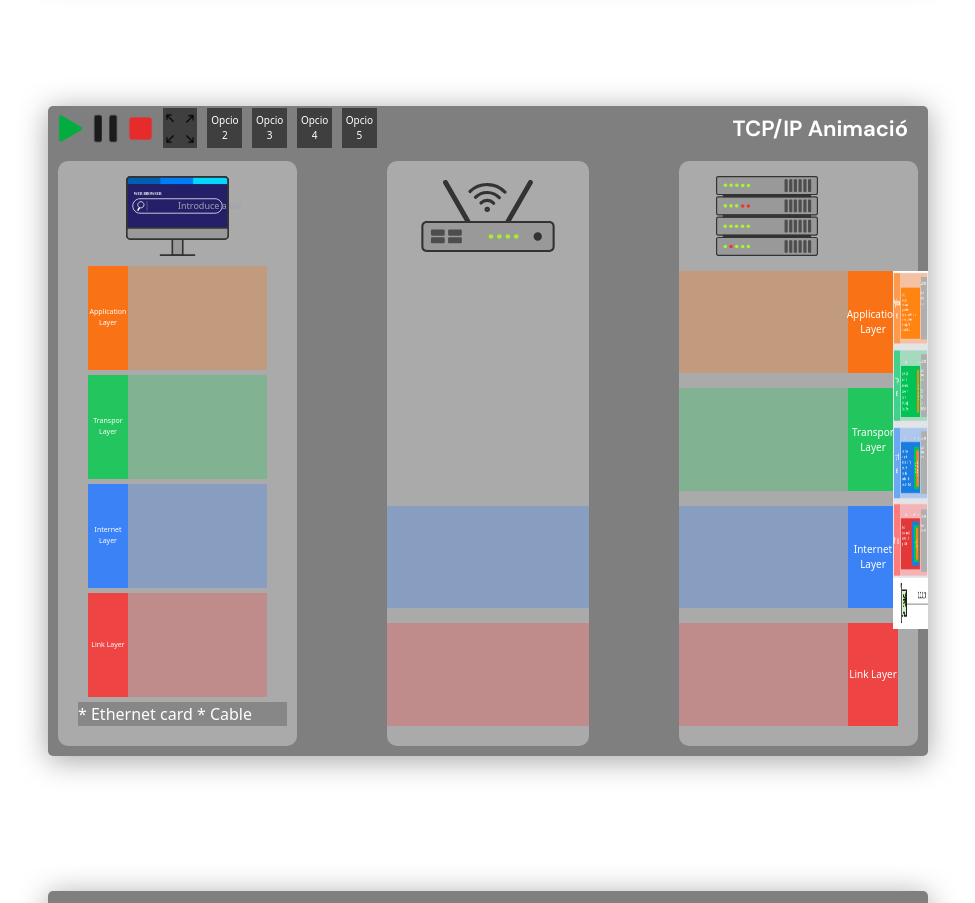
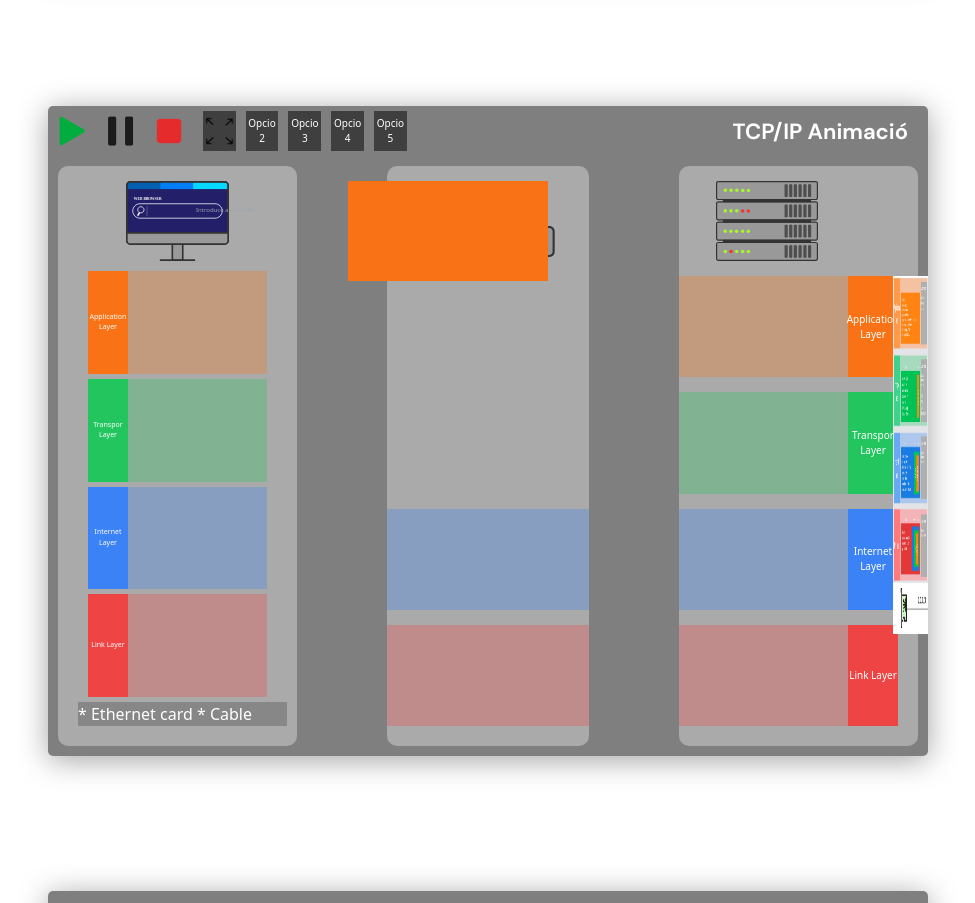
Before and after one commit to Ipasky/skylib, a Vue app: page /internetprotocols/tcpip in a window 1280 px wide. Shown: the part 802-1705 px from the top of the page, without its empty margins (152-1127 px from the left). Built offline with nearby package versions, Linux system fonts and the light colour scheme.

Commit message:
new changes merge main

```diff
--- a/src/assets/input.css
+++ b/src/assets/input.css
@@ -536,13 +536,14 @@
             }
             .tcpip_play, .tcpip_pause, .tcpip_restart{
                 @apply
-                w-[60px]
+                w-[80px]
+                h-[50px]
+                p-[5px]
                 bg-white/0;
             }
             .play_button_image, .pause_button_image, .restart_button_image{
                 @apply
-                w-[60px]
-                m-[5px];
+                w-full;
             }
             .arrow_button_image{
                 @apply
@@ -635,10 +636,11 @@
                             @apply
                             absolute
                             w-[64px]
-                            h-[12px]
+                            h-[10px]
                             top-[49px]
-                            left-[130px]
-                            text-[9px]
+                            left-[148px]
+                            text-[6px]
+                            outline-0
                             bg-transparent
                             text-[#ffffff]
                             border-none;
@@ -651,6 +653,15 @@
                                 text-[#ffffff]
                                 bg-transparent;
                             }
+                        .datagrama_container{
+                            @apply
+                            w-[200px]
+                            h-[100px]
+                            left-[300px]
+                            absolute
+                            bg-orange-500;
+                        }
+
                         .tcpip_left_layer_04_container{
                             @apply
                             inline-flex
--- a/src/assets/output.css
+++ b/src/assets/output.css
@@ -1294,13 +1294,14 @@ video {
 }
 
 .tcpip_play, .tcpip_pause, .tcpip_restart {
-  width: 60px;
+  height: 50px;
+  width: 80px;
   background-color: rgb(255 255 255 / 0);
+  padding: 5px;
 }
 
 .play_button_image, .pause_button_image, .restart_button_image {
-  margin: 5px;
-  width: 60px;
+  width: 100%;
 }
 
 .arrow_button_image {
@@ -1392,14 +1393,15 @@ video {
 .terminal_input_container_02 {
   position: absolute;
   top: 49px;
-  left: 130px;
-  height: 12px;
+  left: 148px;
+  height: 10px;
   width: 64px;
   border-style: none;
   background-color: transparent;
-  font-size: 9px;
+  font-size: 6px;
   --tw-text-opacity: 1;
   color: rgb(255 255 255 / var(--tw-text-opacity));
+  outline-width: 0px;
 }
 
 .terminal_input {
@@ -1409,6 +1411,15 @@ video {
   background-color: transparent;
   --tw-text-opacity: 1;
   color: rgb(255 255 255 / var(--tw-text-opacity));
+}
+
+.datagrama_container {
+  position: absolute;
+  left: 300px;
+  height: 100px;
+  width: 200px;
+  --tw-bg-opacity: 1;
+  background-color: rgb(249 115 22 / var(--tw-bg-opacity));
 }
 
 .tcpip_left_layer_04_container {
--- a/src/components/tcpip_component.vue
+++ b/src/components/tcpip_component.vue
@@ -43,9 +43,24 @@
                     <input class="terminal_input" type="text">
                     <div class="terminal_fake_cursor"></div>
                   </div>
-                  <input class="terminal_input_container_02" type="text" placeholder="Introduce a valid URL">
+                  <input class="terminal_input_container_02" id="terminal_input_container_02_ID" type="text" placeholder="Introduce a valid URL">
                 </div>
+
                 <div class="datagrama_img"><img class="datagrama_img_img" src="/src/assets/LayersTest.png"></div>
+                <div class="datagrama_container">
+                  <div class="datagrama_layer_04">
+                    <div class="datagrama_layer_03">
+                      <div class="datagrama_layer_02">
+                        <div class="datagrama_layer_01">
+                          <div class="datagrama_layer_00">
+
+                          </div>
+                        </div>
+                      </div>
+                    </div>
+                  </div>
+                </div>
+
                 <div class="tcpip_left_layer_04_container" id="tcpip_left_layer_04_container_ID" @click="goto_selected('tcpip_left_layer_04_container_ID')">
                   <div class="tcpip_left_layer_04">Application Layer</div>
                 </div>
@@ -335,6 +350,43 @@ onMounted(() => {
     document.getElementById('play_ID').style.backgroundColor = 'lightgray';
     document.getElementById('pause_ID').style.backgroundColor = 'white';
   };
+  const inputContainer = document.querySelector('.terminal_input_container_02');
+  inputContainer.addEventListener('keydown', (event) => {
+    if (event.key === 'Enter') {
+      var inputText = document.getElementById('terminal_input_container_02_ID').value;
+      console.log(inputText);
+
+      if (!inputText.includes('https://')) {
+        inputText = 'http://cors.io/?' + 'https://' + inputText;
+      }
+
+      fetch(inputText, {
+        method: 'GET',
+      })
+      .then(response => {
+        // Accede a los headers de la respuesta
+        const headers = response.headers;
+        const contentType = headers.get('content-type');
+        const customHeader = headers.get('x-custom-header'); // Ejemplo de header personalizado
+
+        console.log('Content-Type:', contentType);
+        console.log('Custom Header:', customHeader);
+
+        // Guarda los valores en variables locales
+        const headersData = {
+          contentType: contentType,
+          customHeader: customHeader,
+        };
+
+        console.log('Headers guardados:', headersData);
+      })
+      .catch(error => console.error('Error en la petición:', error));
+
+      animation2.play();
+      document.getElementById('play_ID').style.backgroundColor = 'lightgray';
+      document.getElementById('pause_ID').style.backgroundColor = 'white';
+    }
+  });
   document.querySelector('.tcpip_pause').onclick = function(){
     animation.pause();
     document.getElementById('play_ID').style.backgroundColor = 'white';
@@ -354,7 +406,7 @@ onMounted(() => {
     totalSumDragY = 0;
     lastDragX = 0;
     lastDragY = 0;
-    tcpipwrapp.style.transform = ``;
+    tcpipwrapp.style = `transform: translate(0px, 0px) scale(1);`;
   };
 });
 
@@ -364,7 +416,7 @@ function restart_view(){
   totalSumDragY = 0;
   lastDragX = 0;
   lastDragY = 0;
-  document.getElementById('tcpip_wrapper_in_ID').style.transform = ``;
+  document.getElementById('tcpip_wrapper_in_ID').style = `transform: translate(0px, 0px) scale(1);`;
 }
 
 function goto_selected(idName){
--- a/vite.config.js
+++ b/vite.config.js
@@ -13,5 +13,5 @@ export default defineConfig({
       '@': fileURLToPath(new URL('./src', import.meta.url))
     }
   },
-  base: './',
+  base: '/',
 })
```
